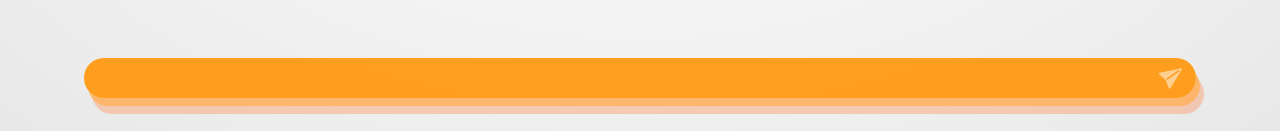
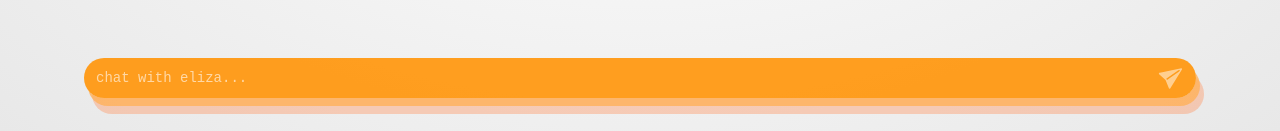
Before and after one commit to eliza-community/eliza-community-labs, a React (Vite) app: page / in a window 1280 px wide. Shown: the part 666-797 px from the top of the page. Built offline with nearby package versions, Linux system fonts and the light colour scheme.

Commit message:
feat: update chat module

```diff
--- a/src/components/MessageInput/index.tsx
+++ b/src/components/MessageInput/index.tsx
@@ -46,7 +46,7 @@ export default function MessageInput() {
 
   return <div className="message-input-container">
       <div className='message-input'>
-        <textarea spellCheck='false' autoCorrect='off'  rows={1} value={message} onKeyDown={handleKeyPress} onInput={handleChange}></textarea>
+        <textarea spellCheck='false' autoCorrect='off'  rows={1} value={message} onKeyDown={handleKeyPress} onInput={handleChange} placeholder='chat with eliza...'></textarea>
       </div>
       <button disabled={!canSend} style={{ opacity: canSend ? 1 : 0.5 }} onClick={handleSendMessage}>
       <svg xmlns="http://www.w3.org/2000/svg" fill="#fff" width="16" height="16" viewBox="0 0 16 16"><path d="M15.964.686a.5.5 0 0 0-.65-.65L.767 5.855H.766l-.452.18a.5.5 0 0 0-.082.887l.41.26.001.002 4.995 3.178 3.178 4.995.002.002.26.41a.5.5 0 0 0 .886-.083l6-15Zm-1.833 1.89L6.637 10.07l-.215-.338a.5.5 0 0 0-.154-.154l-.338-.215 7.494-7.494 1.178-.471-.47 1.178Z"/></svg>
--- a/src/components/MessageInput/style.css
+++ b/src/components/MessageInput/style.css
@@ -13,6 +13,10 @@
   border-radius: 24px;
   box-shadow: 4px 8px #ffb058c7, 8px 16px #ff936066;
   margin-bottom: 36px;
+}
+
+textarea::placeholder {
+  color: rgba(255,255,255,0.6);
 }
 
 .message-input textarea {
```
